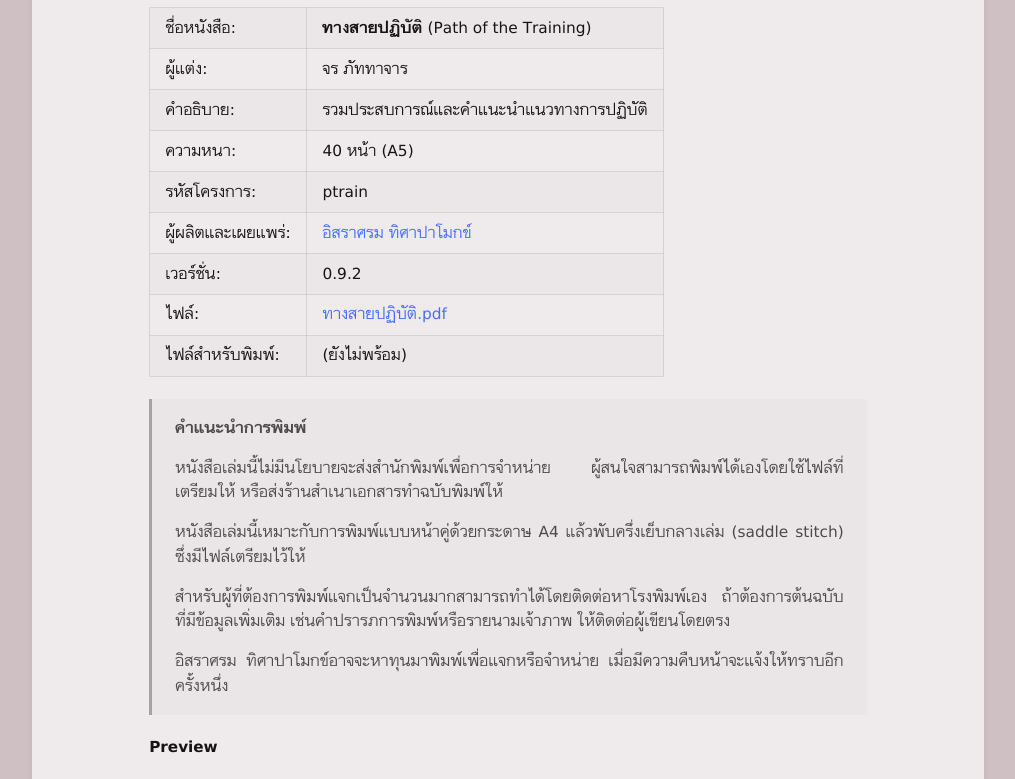
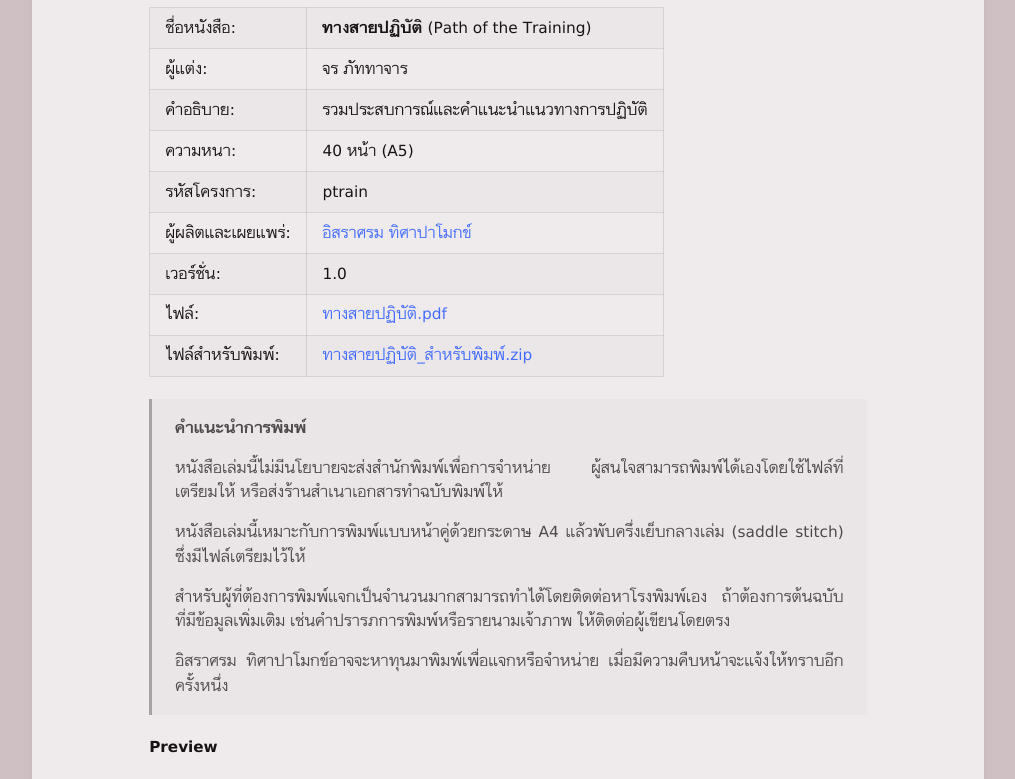
Before and after one commit to bhaddacak/bhaddacak.github.io, a Jekyll site: the page built from _pages/ptrain.md, in a window 1280 px wide and 900 px high, scrolled down 757 px, cut to the strip 0-779 px from the top of the window. Shown: the whole strip, without its empty margins (132-1147 px from the left). Built offline with Jekyll 4.4.1, drawn with Linux system fonts in a browser that asks for light colours.

Commit message:
update ptrain for print

```diff
--- a/_pages/ptrain.md
+++ b/_pages/ptrain.md
@@ -1,7 +1,7 @@
 ---
 title: "ทางสายปฏิบัติ"
 permalink: /ptrain
-version: 0.9.2
+version: 1.0
 ---
 
 ![BUDDISTHAI](/assets/images/ptrain-cover.jpg)
@@ -15,7 +15,7 @@ version: 0.9.2
 | ผู้ผลิตและเผยแพร่: | [อิสราศรม ทิศาปาโมกข์](https://www.facebook.com/disapamokkh){:target="\_blank"}  <svg class="icon"><use xlink:href="/assets/fontawesome/custom.svg#facebook-square"></use></svg>|
 | เวอร์ชั่น: | {{ page.version }} |
 | ไฟล์: | [ทางสายปฏิบัติ.pdf](https://drive.google.com/file/d/19zC787Vn-f0XNzvfWfr0HCTqrDVqjG4s/view?usp=sharing) <svg class="icon"><use xlink:href="/assets/fontawesome/custom.svg#google-drive"></use></svg> |
-| ไฟล์สำหรับพิมพ์: | (ยังไม่พร้อม)|
+| ไฟล์สำหรับพิมพ์: | [ทางสายปฏิบัติ_สำหรับพิมพ์.zip](https://drive.google.com/file/d/18lTeUZvWbfuDoWEO1IL2FqFTUtiQsp1X/view?usp=sharing) <svg class="icon"><use xlink:href="/assets/fontawesome/custom.svg#google-drive"></use></svg> |
 
 > **คำแนะนำการพิมพ์**
 >
```
Also changed, not shown: _pages/index.md (+1 -1 lines).
